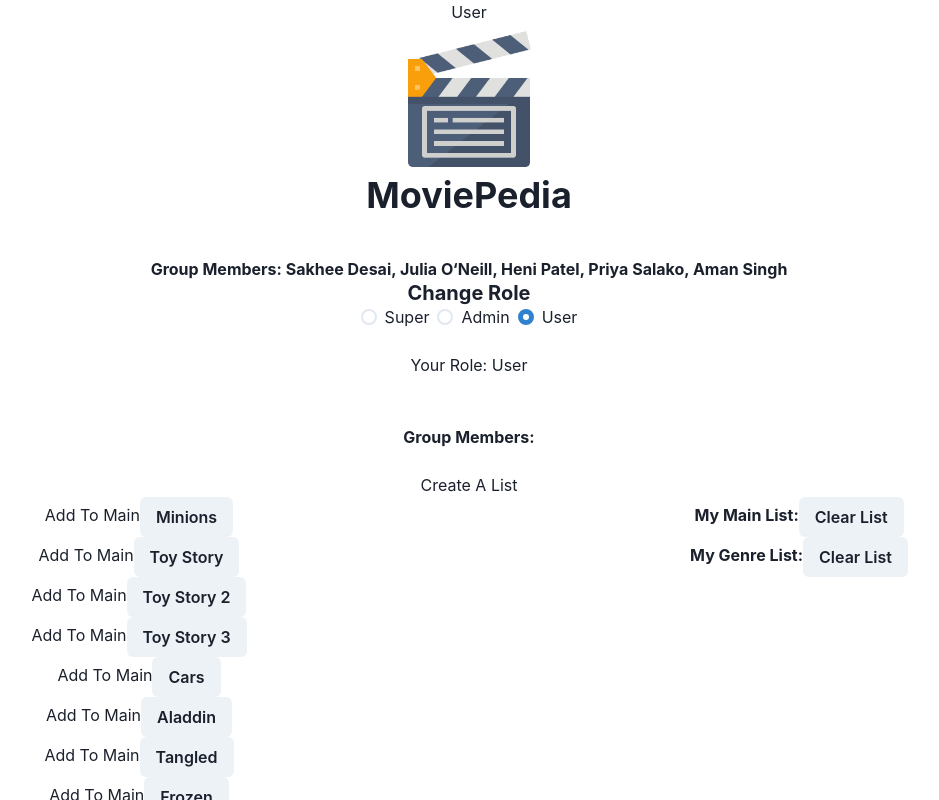
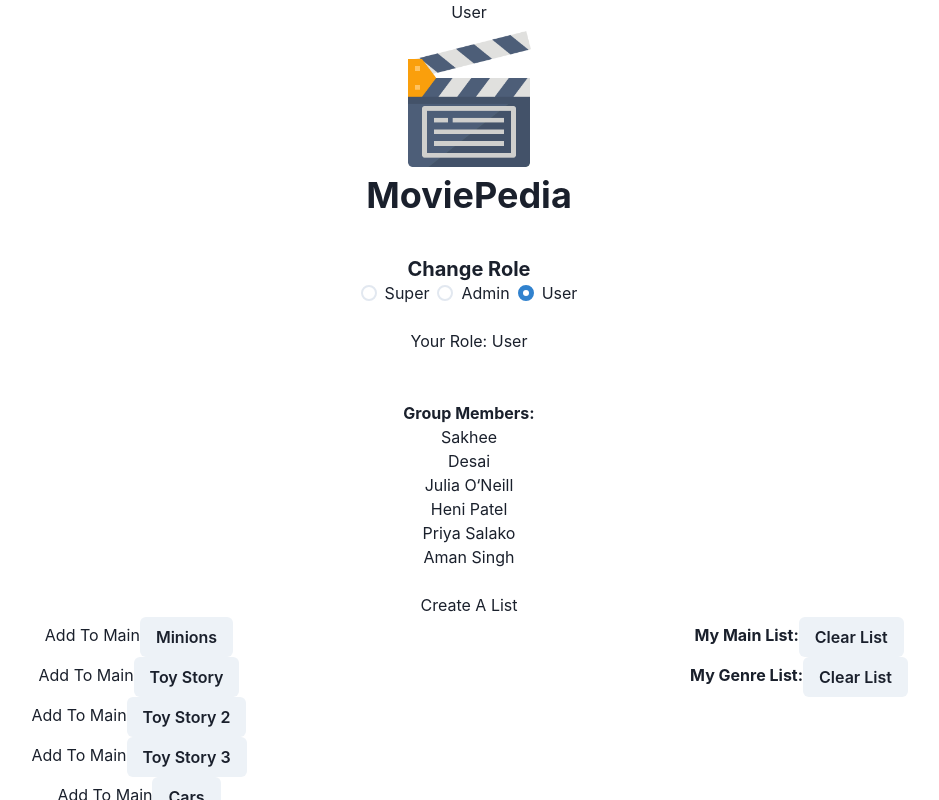
Before and after one commit to amansjot/Team5-MoviePedia, a React (Create React App) app: page / in a window 1280 px wide. Shown: the top 800 px of the page, without its empty margins (171-1110 px from the left). Built offline with nearby package versions, Linux system fonts and the light colour scheme.

Commit message:
small change

```diff
--- a/src/App.tsx
+++ b/src/App.tsx
@@ -20,7 +20,7 @@ function App() {
                 <p>MoviePedia</p>
             </Heading>
             <div>
-                <b>Group Members: Sakhee Desai, Julia O&lsquo;Neill, Heni Patel, Priya Salako, Aman Singh</b>
+                {/* <b>Group Members: Sakhee Desai, Julia O&lsquo;Neill, Heni Patel, Priya Salako, Aman Singh</b> */}
                 <Center>
                     <div>
                         <Heading as='h3' size="md">Change Role</Heading>
@@ -46,6 +46,7 @@ function App() {
             <div>
                 <b>Group Members: </b>
                 <div style={{ width: "100px", margin: "0 auto" }}>
+                Sakhee Desai<br/>Julia O&lsquo;Neill<br/>Heni Patel<br/>Priya Salako<br/>Aman Singh
                 </div>
             </div>
             <br/>
```
